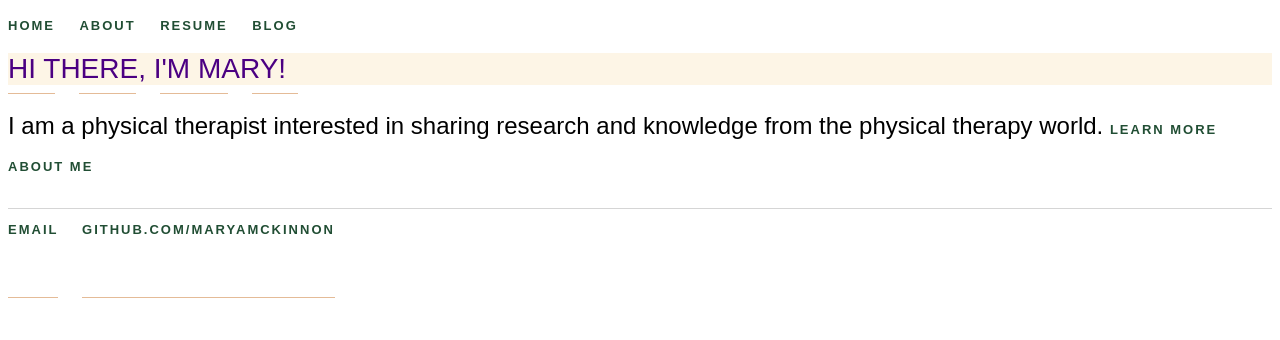
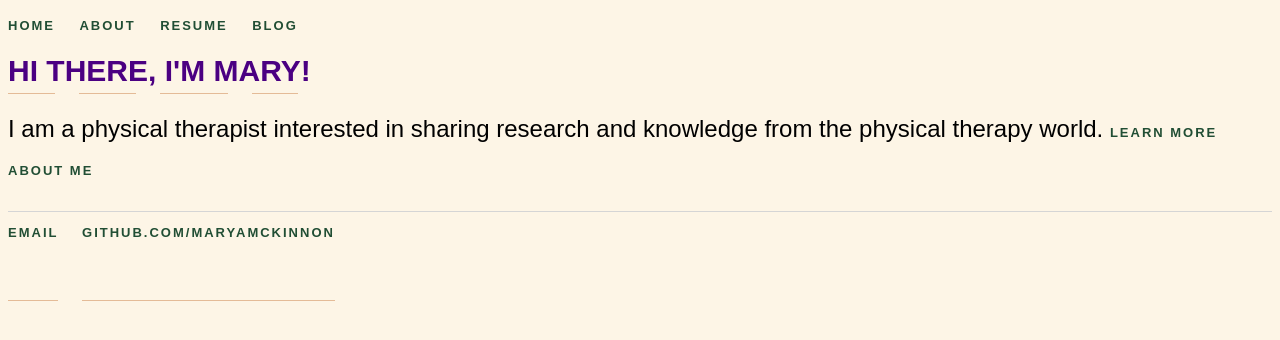
Before and after one commit to maryamckinnon/maryamckinnon.github.io, a Jekyll site: the page built from index.html, in a window 1280 px wide. Shown: the top 340 px of the page. Built offline with Jekyll 4.4.1, drawn with Linux system fonts in a browser that asks for light colours.

Commit message:
Update main.css

```diff
--- a/css/main.css
+++ b/css/main.css
@@ -2,6 +2,7 @@ body {
     background-image: url("img/geometric-woman-runner.jpg") no repeat;
     background-position: center;
     height: 300px;
+    background-color: oldlace
 }
 
 nav ul, footer ul {
@@ -73,11 +74,13 @@ ul.posts li {
 h1 {
   color: indigo;
   font-family: 'Raleway', sans-serif;
-  font-size: 28px;
+  font-size: 30px;
+  padding-top: 100px
   font-weight: 500;
   text-align: left;
   text-transform: uppercase;
   background-color: oldlace
+  width: 60%;
 }
 
 li {
```
